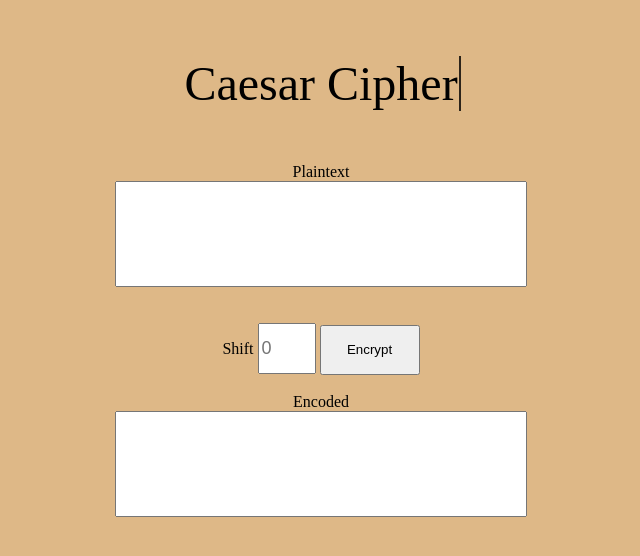
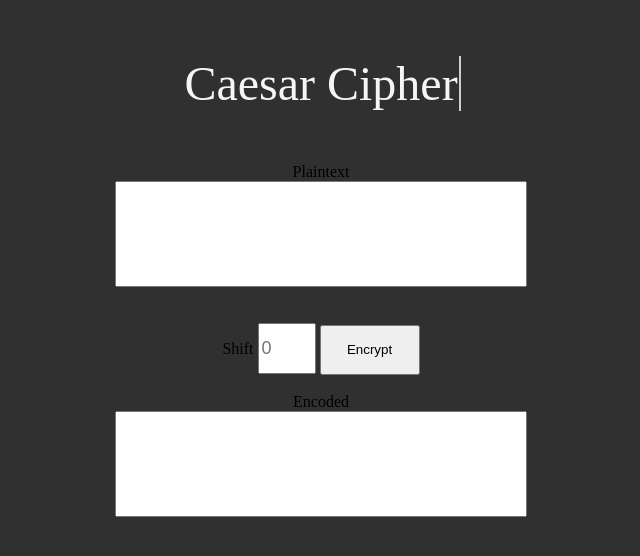
Before and after one commit to 1912Alan-Turing1954/.Caesar, a website: page index.html in a window 1280 px wide. Shown: the whole page, without its empty margins (319-959 px from the left). Drawn offline with Linux system fonts and the light colour scheme.

Commit message:
Initial Commit.

```diff
--- a/main.css
+++ b/main.css
@@ -1,5 +1,5 @@
 html {
-    background-color: burlywood;
+    background-color: #303030;
 }
 
 #shift {
@@ -42,9 +42,9 @@ html {
 }
 
 #container p {
-	color: black;
+	color: whitesmoke;
 	overflow: hidden;
-	border-right: .05em solid black;
+	border-right: .05em solid whitesmoke;
 	white-space: nowrap;
 	animation: typing 1s steps(20, end) forwards, blink .8s infinite;
 	font-size: 3.0rem;
@@ -58,5 +58,5 @@ html {
 
 @keyframes blink {
 	from, to { border-color: transparent; }
-	50% {border-color: black;}
+	50% {border-color: whitesmoke;}
 };
```
